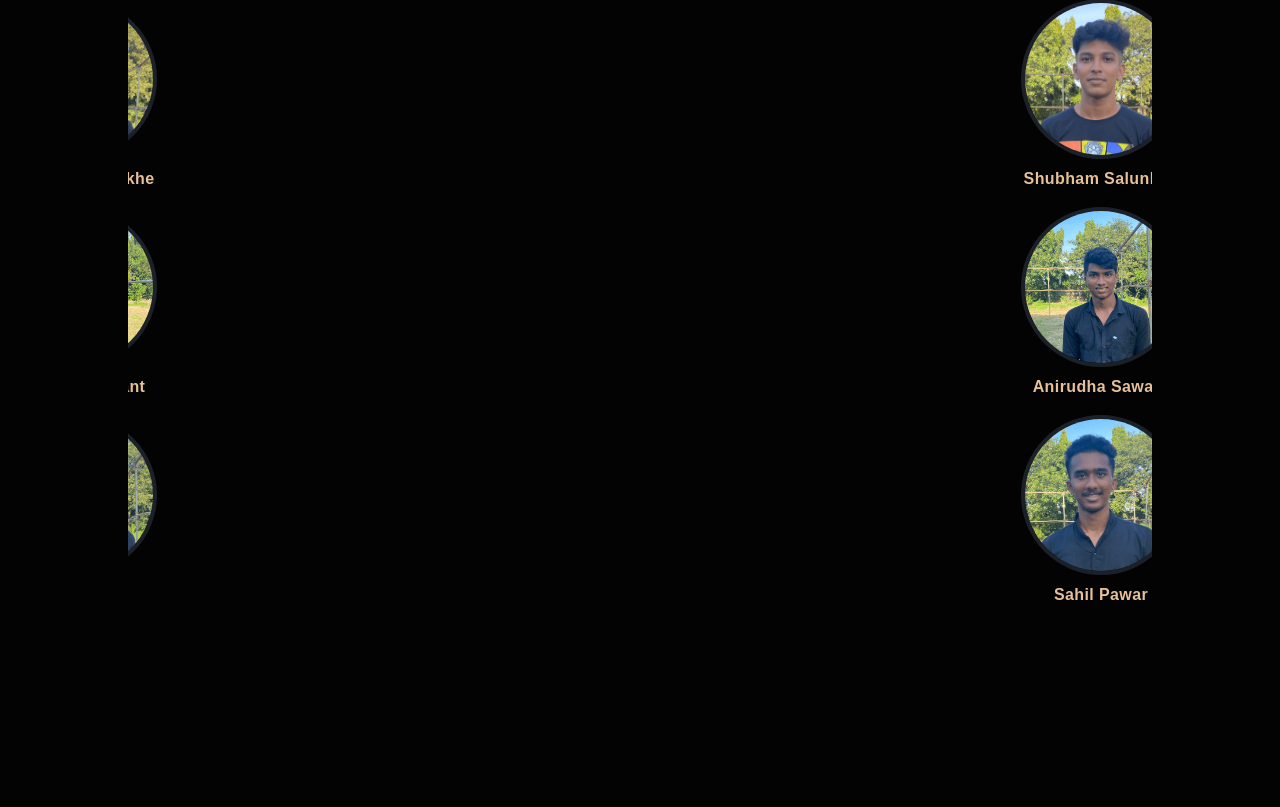
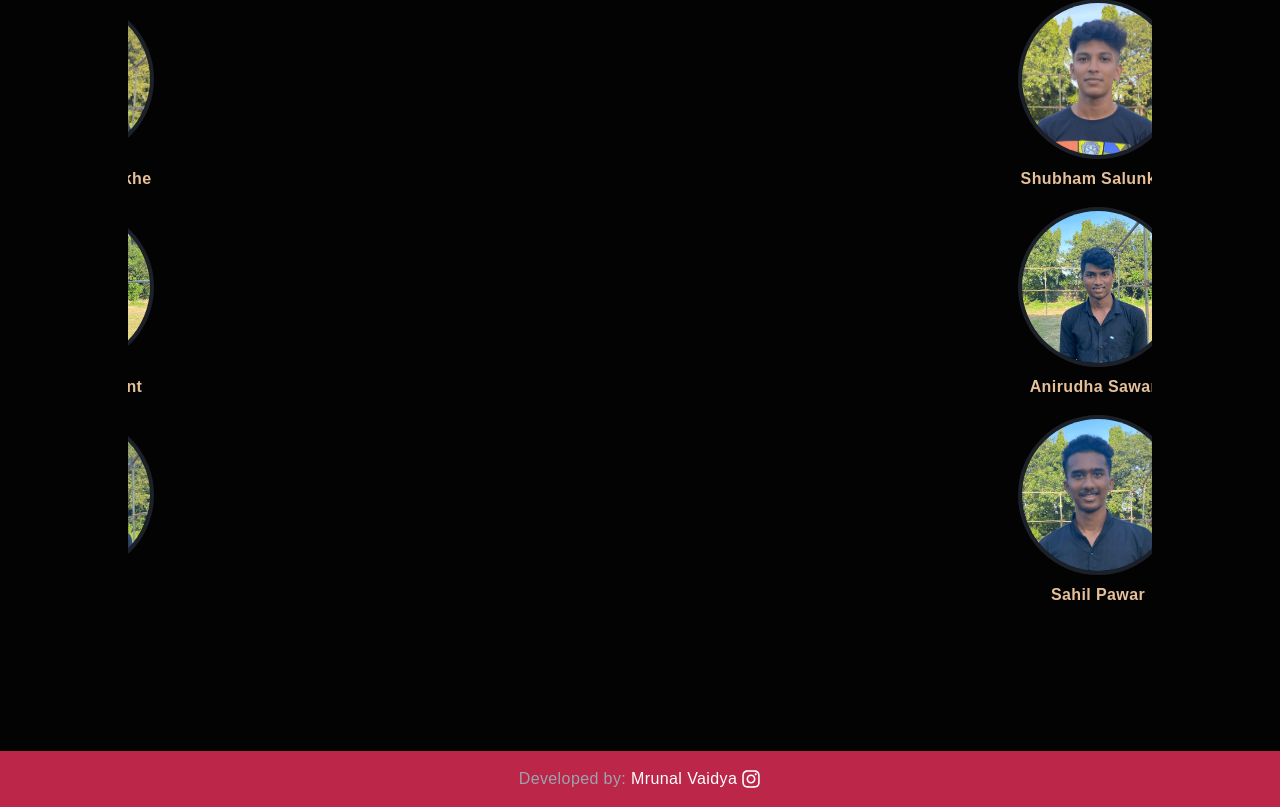
Before and after one commit to MrunalVaidya0715/sparx-website, a Next.js app in the folder sparx-web-app/: page / in a window 1280 px wide. Shown: the part 3041-3848 px from the top of the page. Before the commit the page ends 3712 px from the top, so only its background shows below. Built offline with nearby package versions, Linux system fonts and the light colour scheme.

Commit message:
Added Footer

```diff
--- /dev/null
+++ b/sparx-web-app/components/Footer.jsx
@@ -0,0 +1,19 @@
+import Link from 'next/link'
+import React from 'react'
+import { FaInstagram } from 'react-icons/fa'
+
+const Footer = () => {
+    return (
+        <div className=' flex w-full justify-center items-center mt-20 bg-[#bb2649] p-4'>
+            <Link href='https://instagram.com/mru.v_?igshid=YmMyMTA2M2Y='>
+            <div className=' cursor-pointer flex items-center'>
+                <p className=' font-thin text-gray-400 text-md'>Developed by: <span className=' text-white'>Mrunal Vaidya</span></p>
+                <FaInstagram className=' text-white ml-1' size={20} />
+            </div>
+            </Link>
+
+        </div>
+    )
+}
+
+export default Footer
--- a/sparx-web-app/components/Winners.jsx
+++ b/sparx-web-app/components/Winners.jsx
@@ -2,7 +2,7 @@ import React from 'react'
 
 const Winners = () => {
   return (
-    <div className=' flex w-full justify-center items-center mt-20'>
+    <div className=' flex w-full h-screen justify-center items-center'>
       <h3 className=' font-light'>Data will be available soon</h3>
     </div>
   )
--- a/sparx-web-app/src/pages/_app.js
+++ b/sparx-web-app/src/pages/_app.js
@@ -3,12 +3,15 @@ import Navbar from 'components/Navbar'
 import ShadeLight from 'components/ShadeLight'
 import ShadeLight2 from 'components/ShadeLight2'
 import { Analytics } from '@vercel/analytics/react';
+import Footer from 'components/Footer';
 export default function App({ Component, pageProps }) {
   return (<>
     <Navbar/>
 
     <Component {...pageProps}/>
+    <Footer/>
     <Analytics />
+
 
   </>)
 }
--- a/sparx-web-app/src/pages/index.js
+++ b/sparx-web-app/src/pages/index.js
@@ -1,3 +1,4 @@
+import Footer from "components/Footer";
 import Slider from "components/Slider";
 import Homey from './home'
 
@@ -13,6 +14,7 @@ export default function Home() {
       <Homey/>
 
 
+
     </>
   )
 }
--- a/sparx-web-app/src/pages/points.jsx
+++ b/sparx-web-app/src/pages/points.jsx
@@ -145,7 +145,7 @@ const points = () => {
 
 
     return (
-        <div className='py-20  relative  flex flex-col justify-center items-center'>
+        <div className='py-20 flex flex-col justify-center items-center'>
             <div className=' p-2 flex flex-col justify-center items-center'>
                 <h1 className=''>
                     <span className=' tracking-wide text-red-500'>SPARX </span>
--- a/sparx-web-app/src/pages/schedule.jsx
+++ b/sparx-web-app/src/pages/schedule.jsx
@@ -3,14 +3,14 @@ import React from 'react'
 import { Events } from '../events.js'
 const schedule = () => {
   return (
-    <div className='py-20 flex flex-col justify-center items-center px-4 '>
+    <div className='py-20  flex flex-col justify-center items-center px-4 '>
       <h2 className=' tracking-wider mb-4 font-light '>Schedule</h2>
       <div className=' max-w-[1240px] w-full h-screen flex items-start justify-center'>
 
         <div className=' flex flex-col justify-center items-center w-full max-w-[720px]'>
 
           <div className=' flex w-full p-2 flex-col bg-gray-900/90 border-[1px] border-gray-700 rounded-lg backdrop-blur-sm'>
-            <div className=' p-2 flex w-full justify-start items-start '>
+            <div className=' p- flex w-full justify-start items-start '>
               <h2 className=' uppercase font-extralight tracking-wider'>march - 2023</h2>
             </div>
             {/**Upper */}
@@ -55,6 +55,8 @@ const schedule = () => {
             </div> */}
 
           </div>
+
+          <div className=' flex w-full flex-col mb-10'>
           {
             Events.map((event, index) => {
               return (
@@ -64,6 +66,7 @@ const schedule = () => {
               )
             })
           }
+          </div>
 
 
 
--- a/sparx-web-app/src/pages/winners.jsx
+++ b/sparx-web-app/src/pages/winners.jsx
@@ -18,7 +18,7 @@ const winners = () => {
         </div>
         <div onClick={handleType} className=' cursor-pointer'>
           {
-            isIndoor? <CgToggleSquare className=' text-[#BB2649]' size={30} />: <CgToggleSquareOff className=' text-[#BB2649]' size={30} />
+            isIndoor ? <CgToggleSquare className=' text-[#BB2649]' size={30} /> : <CgToggleSquareOff className=' text-[#BB2649]' size={30} />
           }
         </div>
 
@@ -27,14 +27,16 @@ const winners = () => {
         </div>
 
       </div>
-      <div className=' max-w-[1240px] w-full h-screen flex items-start justify-center'>
+      <div className=' max-w-[1240px] w-full flex items-start justify-center'>
         <div className=' flex flex-col justify-center items-center w-full max-w-[720px]'>
 
           {/**Data loading */}
+          <div className=' flex flex-col w-full'>
+            {
+              isIndoor ? <WinnersTable /> : <Winners />
+            }
+          </div>
 
-          {
-            isIndoor? <WinnersTable /> : <Winners/>
-          }
 
 
         </div>
```
